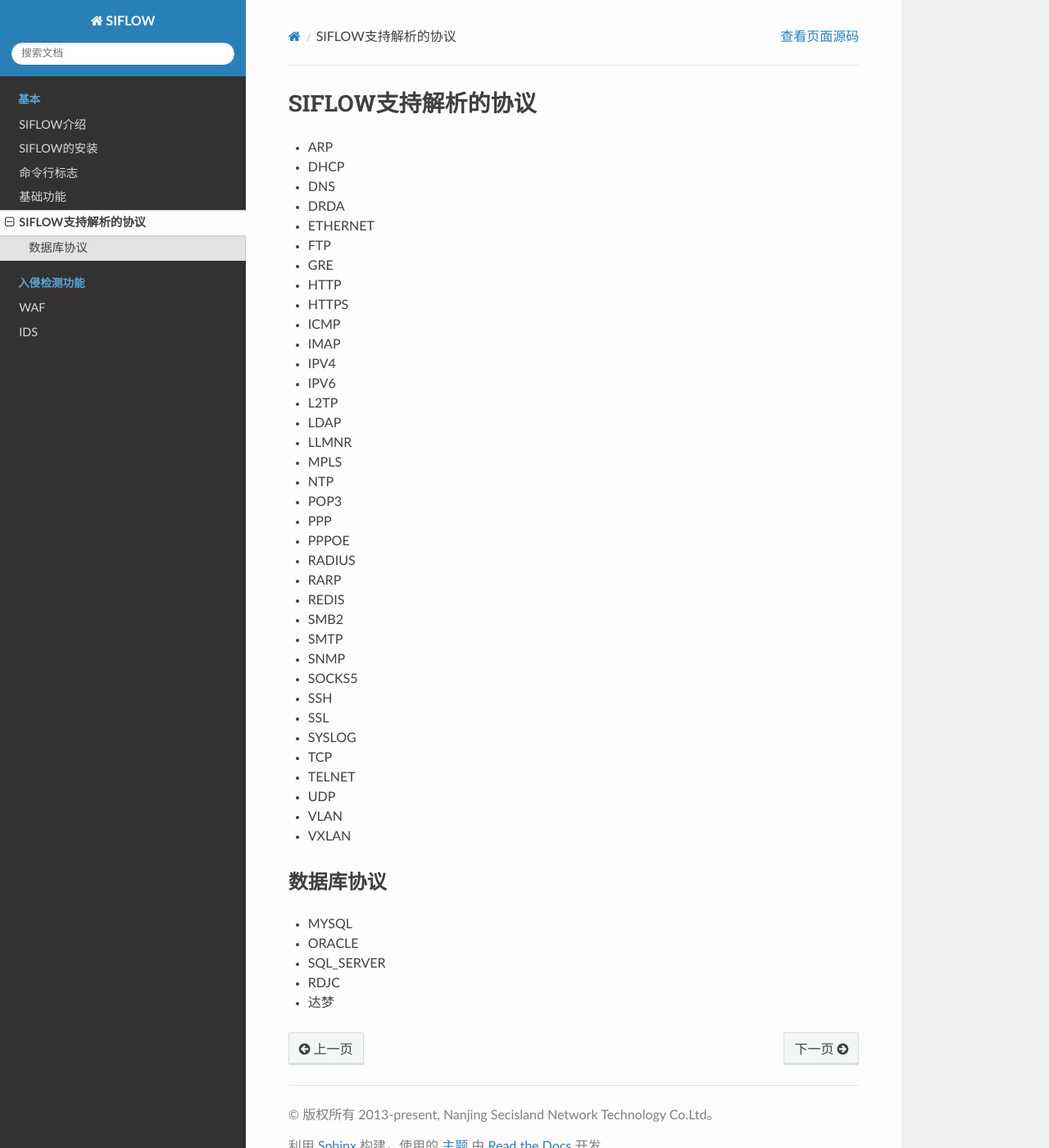
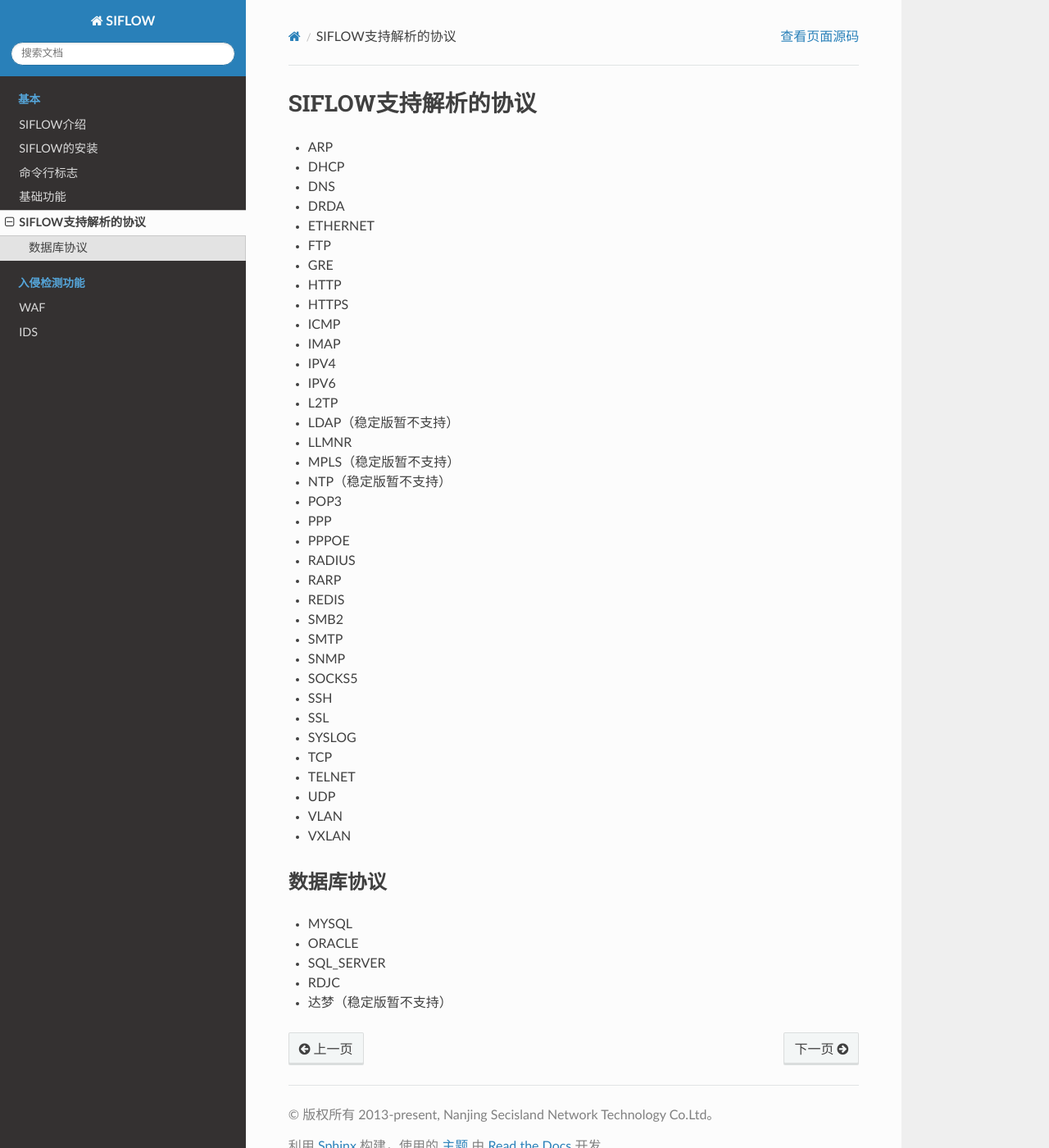
Before and after one commit to Neon-C23/SIFLOW-DOC, a Sphinx documentation site: the page built from source/support_protocols/index.rst, in a window 1280 px wide and 1400 px high. Shown: the whole window at 82% size. Built offline with Sphinx 7.4.7 and the Read the Docs theme 2.0.0, drawn with Linux system fonts in a browser that asks for light colours.

Commit message:
Update index.rst

```diff
--- a/source/support_protocols/index.rst
+++ b/source/support_protocols/index.rst
@@ -15,10 +15,10 @@
 * IPV4
 * IPV6
 * L2TP
-* LDAP
+* LDAP（稳定版暂不支持）
 * LLMNR
-* MPLS
-* NTP
+* MPLS（稳定版暂不支持）
+* NTP（稳定版暂不支持）
 * POP3
 * PPP
 * PPPOE
@@ -45,4 +45,4 @@
 * ORACLE
 * SQL_SERVER
 * RDJC
-* 达梦
+* 达梦（稳定版暂不支持）
```
